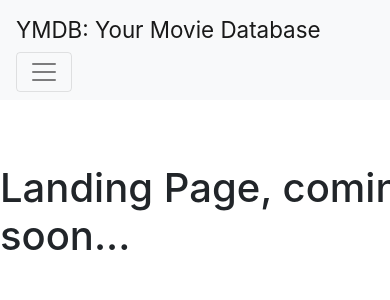
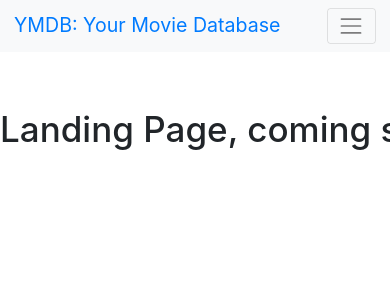
Before and after one commit to SeanPhilippi/your-movie-database, a React (Create React App) app: page / in a window 390 px wide. Shown: the top 300 px of the page. Built offline with nearby package versions, Linux system fonts and the light colour scheme.

Commit message:
media query added to index.js, login reroute working, README update

```diff
--- a/src/App.js
+++ b/src/App.js
@@ -6,7 +6,7 @@ import Login from './components/Login/Login';
 import Register from './components/Register/Register';
 import MoviePage from './components/MoviePage/MoviePage';
 // import react router
-import { BrowserRouter, Route, Switch, Redirect } from "react-router-dom";
+import { BrowserRouter, Route, Switch } from "react-router-dom";
 import { connect } from 'react-redux';
 
 class App extends Component {
@@ -18,13 +18,7 @@ class App extends Component {
       <BrowserRouter>
         <div>
           <Switch>
-            <Route exact path="/home" render={() => (
-              loggedIn ? (
-                <Redirect to="/home" />
-              ) : (
-                  <Login />
-                )
-            )} />
+            <Route exact path="/" component={Home} />
             <Route exact path="/login" component={Login} />
             <Route exact path="/register" component={Register} />
             <Route exact path="/profile" component={Profile}
@@ -37,7 +31,6 @@ class App extends Component {
               )}
             />
             <Route path="/movie" component={MoviePage} />
-            <Route exact path="/" component={Home} />
           </Switch>
         </div>
       </BrowserRouter>
--- a/src/components/SaveDelete/SaveDelete.css
+++ b/src/components/SaveDelete/SaveDelete.css
@@ -4,14 +4,16 @@
 
 .delete-list {
   color: red;
+  font-size: .7rem;
   margin: 5px;
-  padding: 5px 5px;
+  padding: .3rem 5px;
   background-color: transparent;
 }
 
 .save-list {
   color: green;
+  font-size: .7rem;
   margin: 5px;
-  padding: 5px 5px;
+  padding: .3rem 5px;
   background-color: transparent;
 }
--- a/src/components/SaveDelete/SaveDelete.js
+++ b/src/components/SaveDelete/SaveDelete.js
@@ -55,17 +55,17 @@ class SaveDelete extends Component {
 
     return (
       <div className="save-delete">
-        <button c
+        <button
           className="delete-list"
           onClick={() => this.handleDelete()}
         >
-          Delete
+          DELETE LIST
         </button>
         <button
           className="save-list"
           onClick={() => this.handleSave()}
         >
-          Save
+          SAVE
         </button>
       </div>
     )
--- a/src/components/TopNav/TopNav.js
+++ b/src/components/TopNav/TopNav.js
@@ -1,6 +1,6 @@
 import React from 'react';
 import { connect } from 'react-redux';
-import { NavLink } from 'react-router-dom';
+import { NavLink, Redirect } from 'react-router-dom';
 // avoiding destructuring so I don't pull in the whole library and send signifcantly
 // less code to the client
 import Navbar from 'react-bootstrap/Navbar';
@@ -19,17 +19,20 @@ const styles = {
 class TopNav extends React.Component {
 
   render() {
+    const { loggedIn } = this.props;
 
     return (
       <Navbar style={styles.navbar} bg="light" expand="lg">
-        <Navbar.Brand  style={styles.brand} href="#home">
-          YMDB: Your Movie Database
+        <Navbar.Brand style={styles.brand} >
+          <NavLink to={loggedIn ? '/' : '/login'}>
+            YMDB: Your Movie Database
+          </NavLink>
         </Navbar.Brand>
         <Navbar.Toggle aria-controls="basic-navbar-nav" />
         <Navbar.Collapse id="basic-navbar-nav">
           <Nav className="ml-auto">
             <Nav.Link>
-              <NavLink to="/">Top Movie List</NavLink>
+              <NavLink to="/top-movies">Top Movie List</NavLink>
             </Nav.Link>
 
             <Nav.Link>
@@ -65,7 +68,8 @@ class TopNav extends React.Component {
 }
 
 const mapStateToProps = state => ({
-  username: state.username
+  username: state.username,
+  loggedIn: state.loggedIn,
 });
 
 export default connect(mapStateToProps)(TopNav)
--- a/src/index.css
+++ b/src/index.css
@@ -1,3 +1,13 @@
+html {
+  font-size:16px;
+}
+
+@media only screen and (max-width:991px) {
+  html {
+    font-size:14px;
+  }
+}
+
 body {
   margin: 0;
   padding: 0;
```
Also changed, not shown: 1 other file (tests, documents, lock files or other folders).
